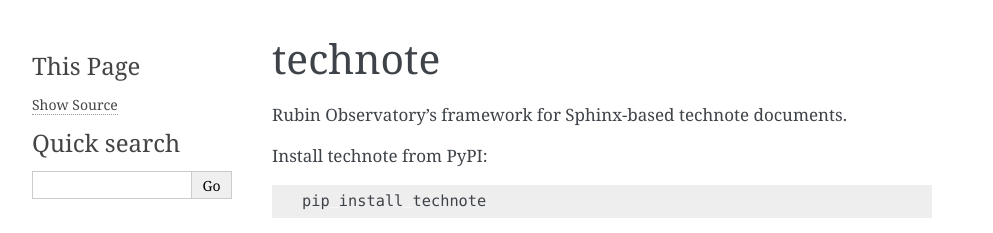
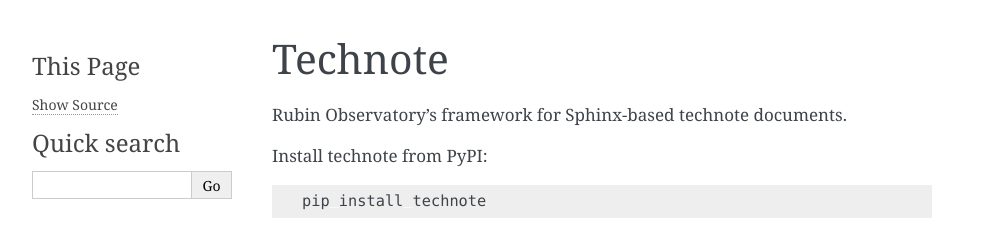
Before and after one commit to lsst-sqre/technote, a Sphinx documentation site: the page built from docs/index.rst, in a window 1280 px wide. Shown: the top 233 px of the page, without its empty margins (148-1141 px from the left). Built offline with Sphinx 7.4.7, drawn with Linux system fonts in a browser that asks for light colours; pages that are not in the unit, such as notebooks, are missing from menus.

Commit message:
Tweak initial documentation project

```diff
--- a/docs/documenteer.toml
+++ b/docs/documenteer.toml
@@ -1,5 +1,5 @@
 [project]
-title = "technote"
+title = "Technote"
 copyright = "2022 Association of Universities for Research in Astronomy, Inc. (AURA)"
 
 [project.python]
--- a/docs/index.rst
+++ b/docs/index.rst
@@ -2,7 +2,7 @@
 :html_theme.sidebar_secondary.remove:
 
 ########
-technote
+Technote
 ########
 
 Rubin Observatory's framework for Sphinx-based technote documents.
```
